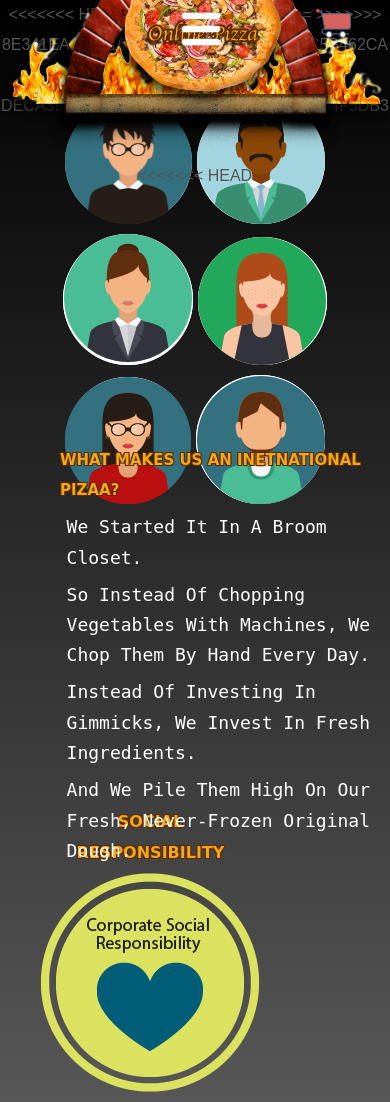
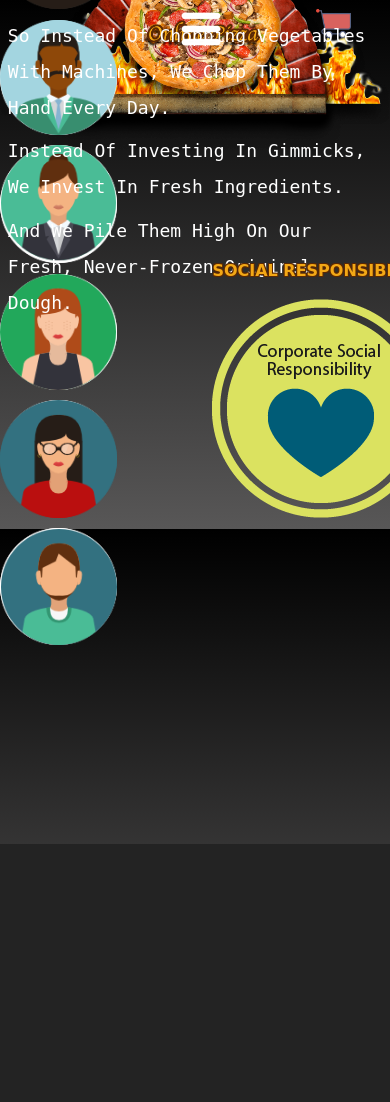
Before and after one commit to moderndest/OnlinePizzaProject, a PHP site: page /AboutUs.html in a window 390 px wide; the page is wider, and only the part inside the window is pictured. After the commit the page ends 844 px from the top of that part, so only its background shows below. Run offline with PHP 8.4, Linux system fonts and the light colour scheme; some libraries are stand-ins or nearby versions.

Commit message:
css adjust

```diff
--- a/AboutUs.html
+++ b/AboutUs.html
@@ -14,18 +14,13 @@
         <meta http-equiv="X-UA-Compatible" content="ie-edge">
         <script src="js/loginPopup.js"></script>
         <link rel="stylesheet" href="css/style.css" />
-<<<<<<< HEAD
-<<<<<<< HEAD
         <script src="//code.jquery.com/jquery-1.10.2.js"></script>
         <script src="js/StaffPopup.js"></script>
-=======
         <script src="https://ajax.googleapis.com/ajax/libs/jquery/3.2.1/jquery.min.js"> </script>
 		<script type="text/javascript" language="javascript" src="js/LoadFile.js"></script>
->>>>>>> 8e341eaae50163b2e796197ad57750ecc5b462ca
-=======
+
         <script src="https://ajax.googleapis.com/ajax/libs/jquery/3.2.1/jquery.min.js"> </script>
 		<script type="text/javascript" language="javascript" src="js/LoadFile.js"></script>
->>>>>>> deca39836379f4ed05baaf781f564aeb034f5db3
         <title>ABOUT US</title>
     </head>
     <body>
@@ -48,7 +43,6 @@
                     </nav>
                 </div>
             <!--Remaining section-->
-<<<<<<< HEAD
             </header>
 
             <!--  ABOUTUS SECTION -->
@@ -65,7 +59,7 @@
             </div>
             </div>
           <!--  Middle SECTION -->
-           <div class="inner-text">
+           <div class="inner-text" style="max-width: 400px;">
                 <h4>What makes us an Inetnational Pizaa?</h4>
                 <p>We started it in a broom closet.</p>
                 <P>So instead of chopping vegetables with machines, we chop them by hand every day.</P>
@@ -76,11 +70,17 @@
             <!--  CS SECTION -->
              <div class="social">
                 <p>Social Responsibility</p>
+             <div id="sr-icon">
+                    <img src="image/Pic/CS-icon.png">
+            </div>
 
-              <div id="sc-icon">
-                    <img src="image/Pic/CS-icon.png">
-              </div>
+
+
 
              </div>
+
+
+
+
     </body>
 </html>
--- a/css/style.css
+++ b/css/style.css
@@ -168,17 +168,16 @@ a:hover, .current {
 
 /*-- Start AboutUs ---*/
 .ourfamily{
-	max-width: 500px;
+	width: 30%;
 	margin-top: -70px;
-	float: left;
+	position: absolute;
 }
 .inner-icon{
-		display: inline-block;
-		float:left;
-		margin-left: 100px;
-		max-width: 500px;
-		margin-top: -80px;
-		float: left;
+	width: 50%;
+	margin-top: -80px;
+	display: inline-block;
+	margin-left: 100px;
+	position: absolute;
 	}
 
 .ourfamily p{
@@ -205,23 +204,28 @@ a:hover, .current {
     1px 1px 0px #5b2904;
 	font-weight: 700;
 	text-transform: uppercase;
-	text-align: left;
+	text-align: center;
 	font-size: 15px;
 }
 .inner-text{
-	max-width: 400px;
-	float: left;
+	width: 100%;
+	float: center;
 	position: relative;
 	color: white;
-	margin-left: 60px;
+	margin: auto;
 	margin-top: -70px;
 	text-transform: capitalize;
 	font-family:  monospace;
 	font-size: 18px;
 	text-align: left;
+	line-height: 200%;
 }
 
-.social{
+.social {
+	width:165%;
+	float: left;
+	position: relative;
+	margin-top: -22%;
 	font-family: cursive;
 	color: #f3a816;
     text-decoration: none;
@@ -231,7 +235,26 @@ a:hover, .current {
     -1px 1px 0px #5b2904,
     1px 1px 0px #5b2904;
 	font-weight: 700;
-	margin-top: -70px;
-	float: right;
-	margin-right: 130px;
 }
+
+
+/*------ media query--------*/
+@media all and (max-width: 768px) {
+    ourfamily {
+        width: 100%; /* Earlier 70%*/
+    }
+
+    .inner-text {
+        width: 100%;/* Earlier 95%*/
+	}
+	social {
+        width: 100%;/* Earlier 95%*/
+	}
+}
+    .inner-icon{
+	/* float:right; */
+	display: inline-block;
+}
+	.sr-icon{
+		width:100%;
+	}
```
Also changed, not shown: 1 other file.
